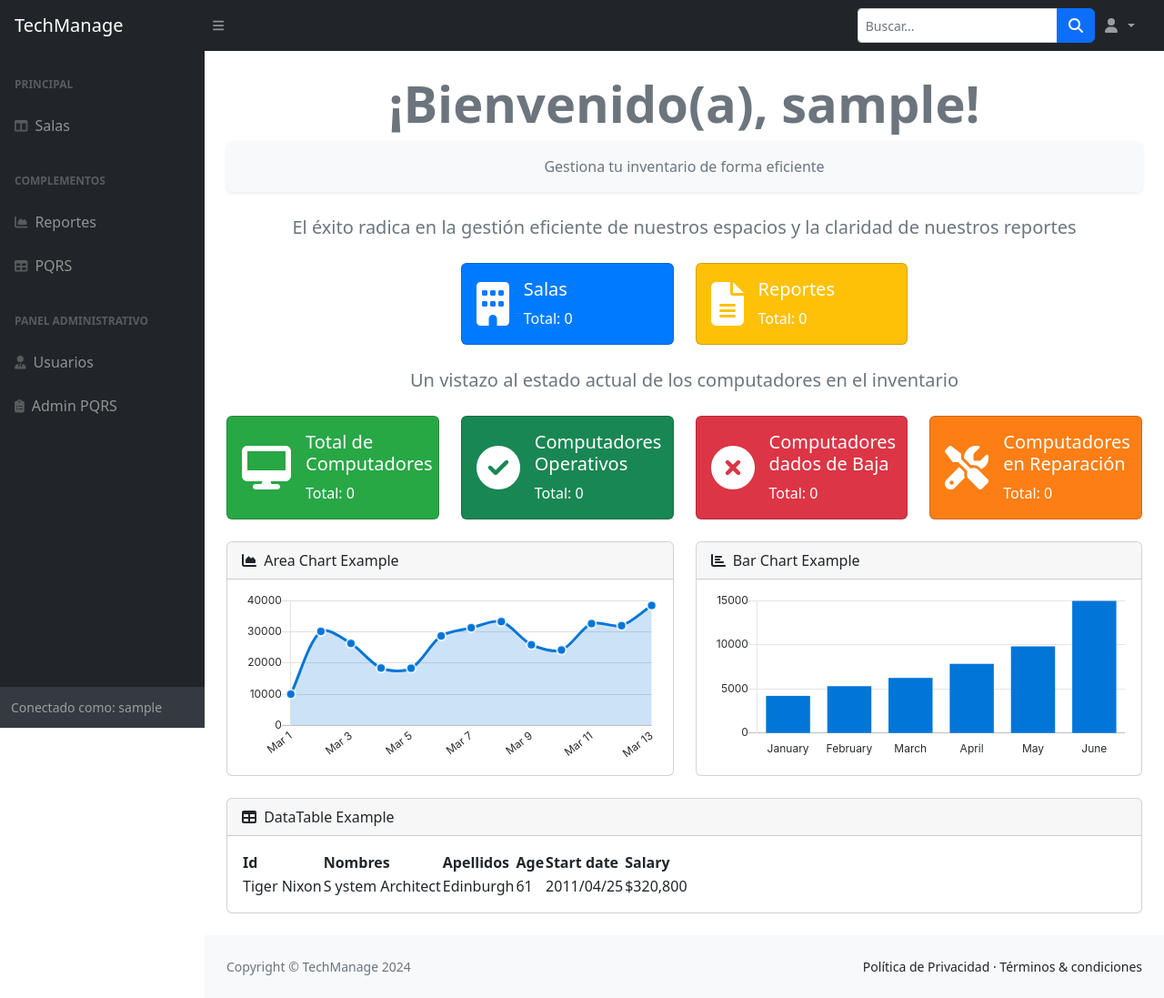
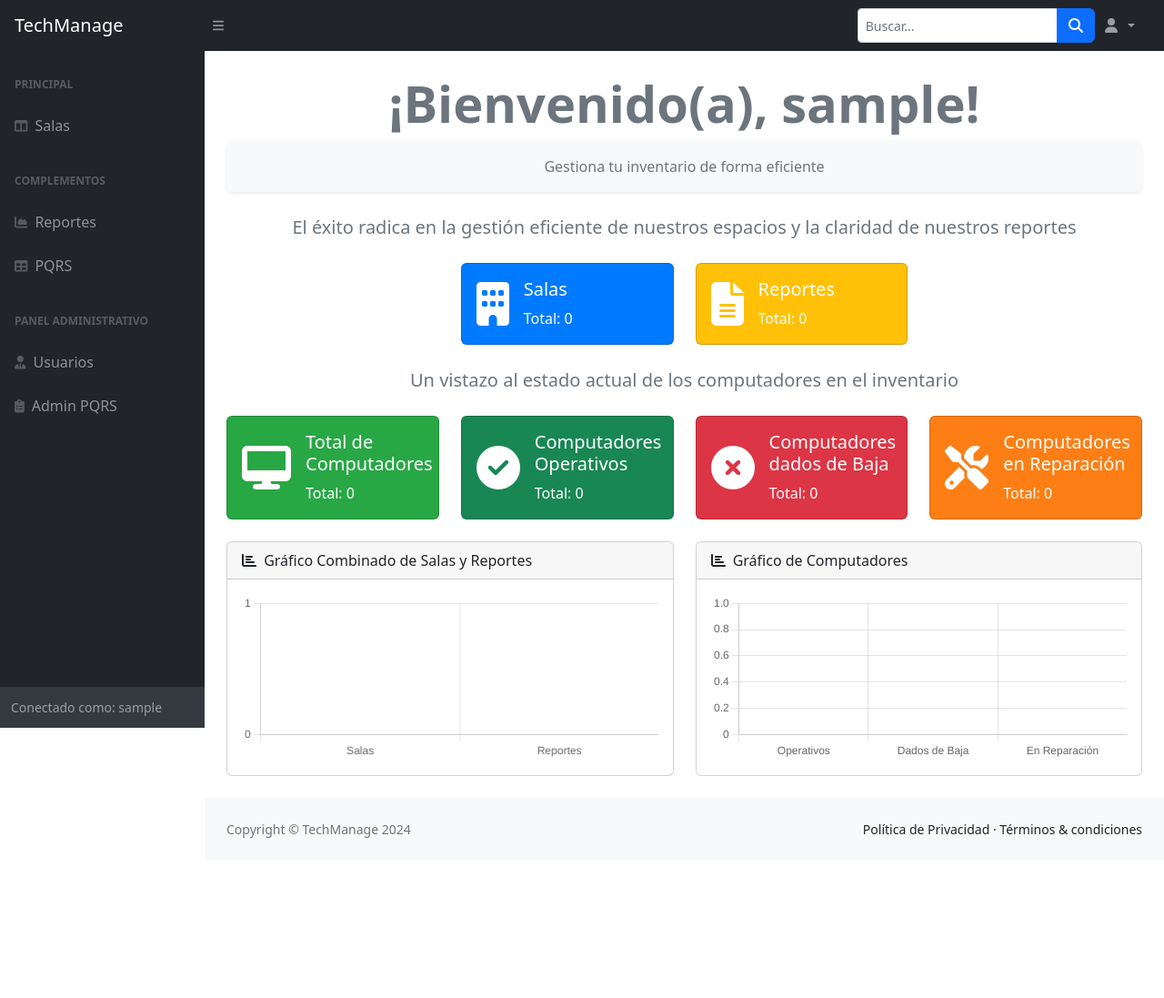
Before and after one commit to Carlos-Leguizamo/TechManage, a Django app: page /dashboard/ in a window 1280 px wide. Shown: the whole page at 91% size. After the commit the page ends 921 px from the top, so only its background shows below. Run offline with Django 5.2, Linux system fonts and the light colour scheme; the visitor is signed in with stand-in values (Sample User, id 1); data that the repository does not hold is empty; some libraries are stand-ins or nearby versions.

Commit message:
Mejorando el front3 - Dashboard

```diff
--- /dev/null
+++ b/dashboard/static/js/charts.js
@@ -0,0 +1,40 @@
+document.addEventListener('DOMContentLoaded', function() {
+    var ctx = document.getElementById('computersChart').getContext('2d');
+
+    var computersChart = new Chart(ctx, {
+      type: 'bar', // Gráfico de barras
+      data: {
+        labels: [ 'Operativos', 'Dados de Baja', 'En Reparación'],
+        datasets: [{
+          data: [
+            total_computadores_operativos,
+            total_computadores_dañados,
+            total_computadores_en_reparacion
+          ],
+          backgroundColor: [
+            '#198754', // Color para Operativos
+            '#DC3545', // Color para Dados de Baja
+            '#FD7E14'  // Color para En Reparación
+          ],
+          borderColor: [
+            '#198754',
+            '#DC3545',
+            '#FD7E14'
+          ],
+          borderWidth: 1
+        }]
+      },
+      options: {
+        scales: {
+          y: {
+            beginAtZero: true
+          }
+        },
+        plugins: {
+          legend: {
+            display: false
+          }
+        }
+      }
+    });
+});
--- /dev/null
+++ b/dashboard/static/js/salas.js
@@ -0,0 +1,33 @@
+document.addEventListener("DOMContentLoaded", function () {
+  var ctx = document.getElementById("combinedChart").getContext("2d");
+
+  var combinedChart = new Chart(ctx, {
+    type: "bar",
+    data: {
+      labels: ["Salas", "Reportes"],
+      datasets: [
+        {
+          data: [total_salas, total_reportes],
+          backgroundColor: ["#007bff", "#ffc107"],
+          borderColor: ["#28a745", "#ffc107"],
+          borderWidth: 1,
+        },
+      ],
+    },
+    options: {
+      scales: {
+        y: {
+          beginAtZero: true,
+          ticks: {
+            stepSize: 2,
+          },
+        },
+      },
+      plugins: {
+        legend: {
+          display: false,
+        },
+      },
+    },
+  });
+});
--- a/dashboard/templates/dashboard.html
+++ b/dashboard/templates/dashboard.html
@@ -13,6 +13,7 @@
   <link href="https://cdn.jsdelivr.net/npm/simple-datatables@7.1.2/dist/style.min.css" rel="stylesheet" />
   <link href="{% static 'css/styles.css' %}" rel="stylesheet" />
   <script src="https://use.fontawesome.com/releases/v6.3.0/js/all.js" crossorigin="anonymous"></script>
+
 </head>
 
 <body class="sb-nav-fixed">
@@ -121,9 +122,9 @@
             <li class="breadcrumb-item active text-muted">Gestiona tu inventario de forma eficiente</li>
           </ol>
 
-
           <div class="text-center mb-4">
-            <p class="lead text-muted">El éxito radica en la gestión eficiente de nuestros espacios y la claridad de nuestros reportes</p>
+            <p class="lead text-muted">El éxito radica en la gestión eficiente de nuestros espacios y la claridad de
+              nuestros reportes</p>
           </div>
 
           <div class="row justify-content-center">
@@ -226,29 +227,32 @@
           </div>
 
           <div class="row">
-            <div class="col-xl-6">
-              <div class="card mb-4">
-                <div class="card-header">
-                  <i class="fas fa-chart-area me-1"></i>
-                  Area Chart Example
-                </div>
-                <div class="card-body">
-                  <canvas id="myAreaChart" width="100%" height="40"></canvas>
-                </div>
-              </div>
-            </div>
+            <!-- Gráfico de Salas y Raeportes-->
             <div class="col-xl-6">
               <div class="card mb-4">
                 <div class="card-header">
                   <i class="fas fa-chart-bar me-1"></i>
-                  Bar Chart Example
+                  Gráfico Combinado de Salas y Reportes
                 </div>
                 <div class="card-body">
-                  <canvas id="myBarChart" width="100%" height="40"></canvas>
+                  <canvas id="combinedChart" width="100%" height="40"></canvas>
+                </div>
+              </div>
+            </div>
+            <!-- Gráfico de Computadores -->
+            <div class="col-xl-6">
+              <div class="card mb-4">
+                <div class="card-header">
+                  <i class="fas fa-chart-bar me-1"></i>
+                  Gráfico de Computadores
+                </div>
+                <div class="card-body">
+                  <canvas id="computersChart" width="100%" height="40"></canvas>
                 </div>
               </div>
             </div>
           </div>
+          <!--
           <div class="card mb-4">
             <div class="card-header">
               <i class="fas fa-table me-1"></i>
@@ -278,7 +282,7 @@
                 </tbody>
               </table>
             </div>
-          </div>
+          </div> -->
         </div>
       </main>
       {% endblock %}
@@ -300,13 +304,33 @@
   {% load static %}
   <script src="https://cdn.jsdelivr.net/npm/bootstrap@5.3.0/dist/js/bootstrap.bundle.min.js"></script>
   <script src="{% static 'js/scripts.js' %}"></script>
-  <script src="https://cdnjs.cloudflare.com/ajax/libs/Chart.js/2.8.0/Chart.min.js" crossorigin="anonymous"></script>
+
+  <!-- Cargar Chart.js una sola vez, usando la última versión -->
+  <script src="https://cdn.jsdelivr.net/npm/chart.js"></script>
+
+  <!-- Opcional: si tienes demos específicas de gráficos, puedes incluirlas aquí -->
   <script src="{% static 'assets/demo/chart-area-demo.js' %}"></script>
   <script src="{% static 'assets/demo/chart-bar-demo.js' %}"></script>
+
   <script src="https://cdn.jsdelivr.net/npm/simple-datatables@7.1.2/dist/umd/simple-datatables.min.js"
     crossorigin="anonymous"></script>
   <script src="{% static 'js/datatables-simple-demo.js' %}"></script>
   <script src="{% static 'js/fecha.js' %}"></script>
+  <script src="{% static 'js/charts.js' %}"></script>
+  <script src="{% static 'js/salas.js' %}"></script>
+
+  <!-- Pasar las variables de Django al JS -->
+  <!-- Pasar las variables de Django al JS -->
+  <script>
+    var total_computadores = '{{ total_computadores }}';
+    var total_computadores_operativos = '{{ total_computadores_operativos | safe }}';
+    var total_computadores_dañados = '{{ total_computadores_dañados | safe }}';
+    var total_computadores_en_reparacion = '{{ total_computadores_en_reparacion | safe }}';
+    var total_salas = '{{ total_salas | safe }}';
+    var total_reportes = '{{ total_reportes | safe }}';
+    console.log(total_salas, total_reportes);
+  </script>
+
 </body>
 
 </html>
```
